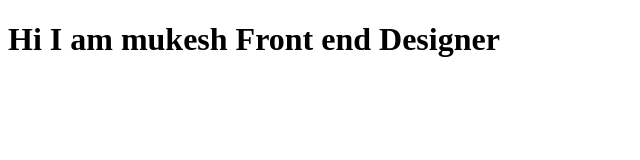
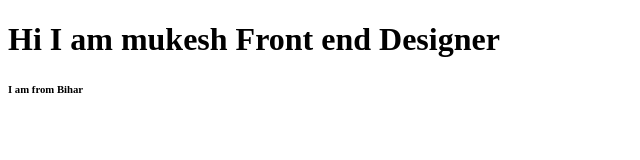
Before and after one commit to krmukesh1/html, a plain HTML site: page index.html in a window 1280 px wide. Shown: the full height of the page, 0-640 px from the left. Drawn offline with Linux system fonts and the light colour scheme.

Commit message:
added code

```diff
--- a/index.html
+++ b/index.html
@@ -7,5 +7,6 @@
   </head>
   <body>
     <h1>Hi I am mukesh Front end Designer</h1>
+    <h6>I am from Bihar</h6>
   </body>
 </html>
```
